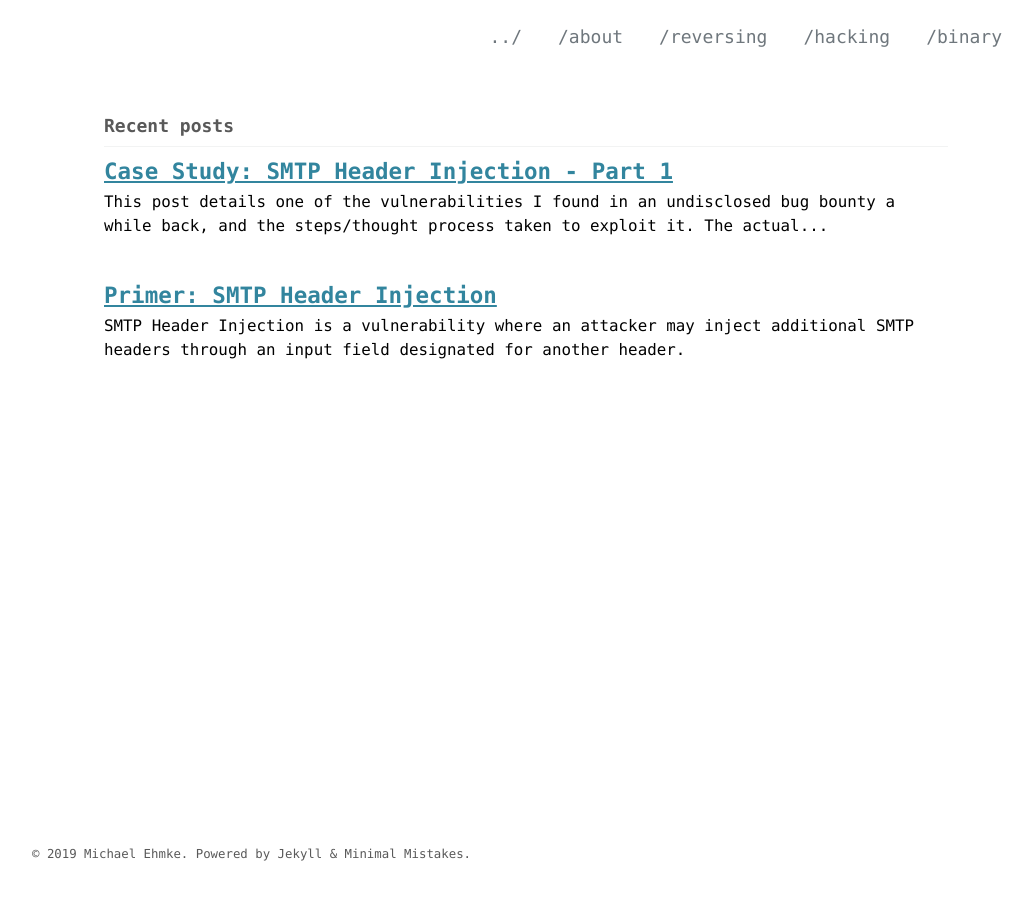
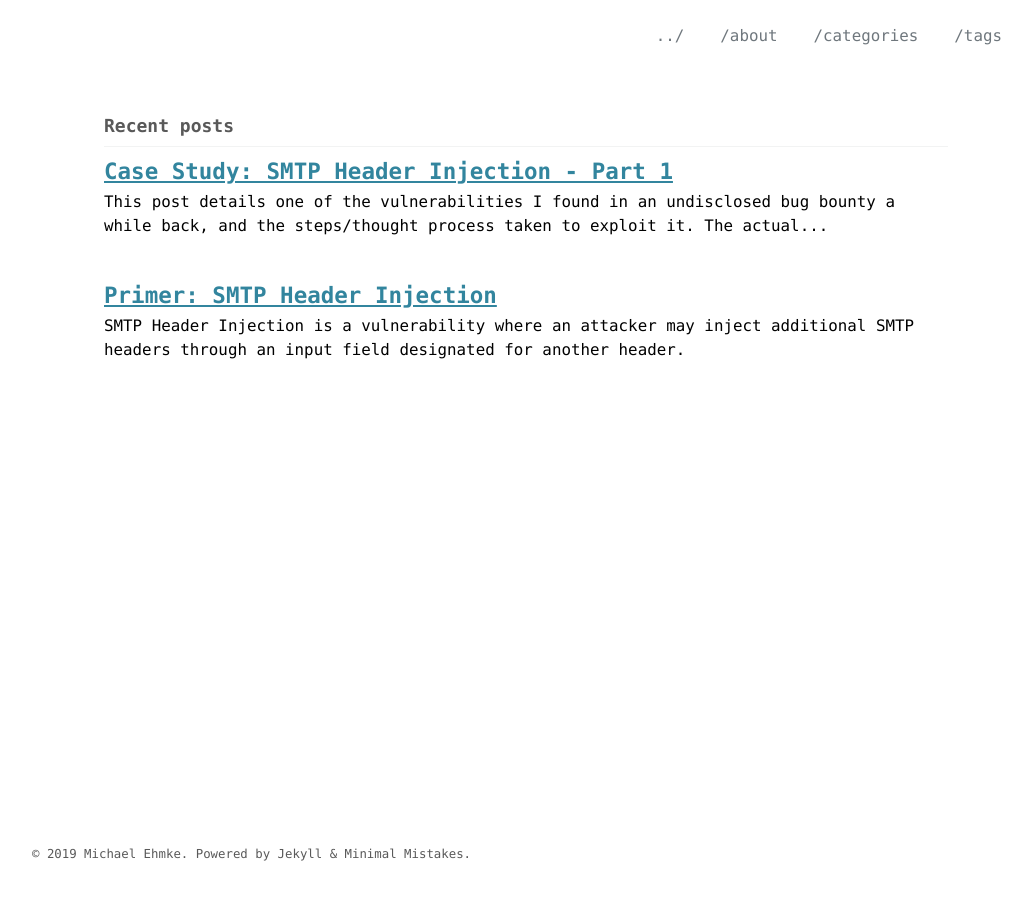
Before and after one commit to michaelehmke/michaelehmke.github.io, a Jekyll site: the page built from index.html, in a window 1280 px wide. Shown: the whole page, without its empty margins (114-1147 px from the left). Built offline with Jekyll 4.4.1, drawn with Linux system fonts in a browser that asks for light colours; cached includes are drawn as plain includes; nearby versions of some CDN libraries; the list of posts is cut into pages by our own code.

```diff
--- a/_data/navigation.yml
+++ b/_data/navigation.yml
@@ -4,12 +4,12 @@ main:
     url: ../
   - title: "/about"
     url: /about/
-  - title: "/reversing"
-    url: /
-  - title: "/hacking"
-    url: /breaking/
-  - title: "/binary"
-    url: /
+  # - title: "/posts"
+  #   url: /posts/
+  - title: "/categories"
+    url: /categories/
+  - title: "/tags"
+    url: /tags/
   # - title: "Sample Posts"
   #   url: /year-archive/
   # - title: "Sample Collections"
--- a/_sass/minimal-mistakes/_navigation.scss
+++ b/_sass/minimal-mistakes/_navigation.scss
@@ -184,6 +184,7 @@
     margin: 0 1rem;
     color: $masthead-link-color;
     text-decoration: none;
+    font-size: $type-size-6;
 
     &:hover {
       color: $masthead-link-color-hover;
```
Also changed, not shown: _pages/categories.md (added, +8 -0 lines), _pages/tags.md (added, +8 -0 lines).
